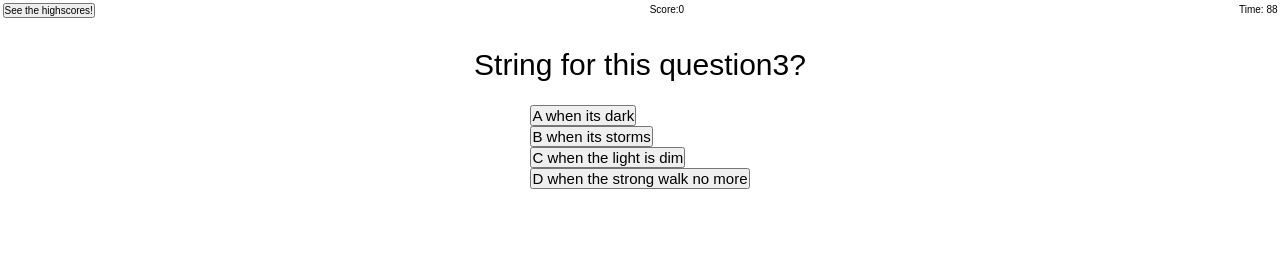
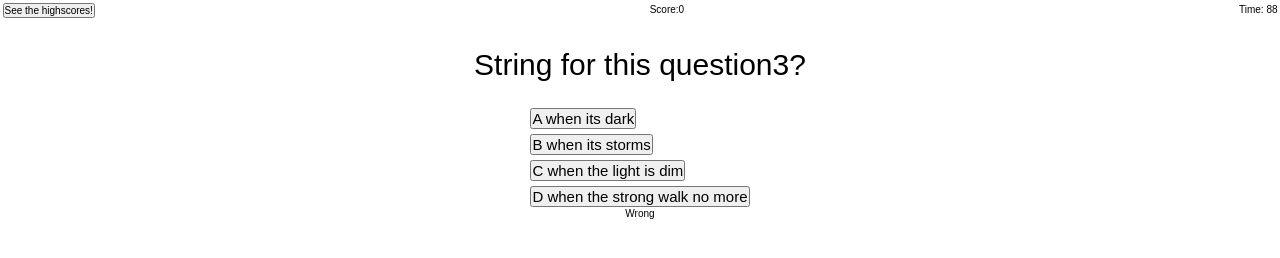
Before and after one commit to cwen13/Quizer, a plain HTML site: page index.html in a window 1280 px wide. Both pictures are taken after a click on the button "Yes, I do.". Drawn offline with Linux system fonts and the light colour scheme.

Commit message:
working on game play

```diff
--- a/assets/css/style.css
+++ b/assets/css/style.css
@@ -32,6 +32,10 @@ a {
 
 .timer {
   visibility: hidden;
+}
+
+.button {
+  margin: 0.25rem;
 }
 
 #question {
--- a/assets/script.js
+++ b/assets/script.js
@@ -70,46 +70,56 @@ function startScreen() {
 function checkAnswer(guess,qID) {
   isCorrect = (guess === qID) ? true : false;
   console.log("Pick is: " + isCorrect);
-  return;
+  return isCorrect;
 }
 let getPick = function pick(event) {
-  console.log(event.currentTarget.textContent.charAt(0));
+  pick = event.currentTarget.textContent.charAt(0);
+  console.log(pick);
   return event.currentTarget.textContent.charAt(0);
 }
-function buildQandA (questionID, setUp) {
-  let Question = QnAs["questions"][questionID];
-  questionEl.textContent = Question["question"];
 
-  for (let i=1; i<buttonEls.length; i++) {
-    if (setUp) {
-      buttonEls[i].setAttribute("style", "visibility: visible;");
-      buttonEls[i].addEventListener("click", getPick);
-    }
-    for (let j=1; j<buttonEls.length; j++) {
-      let Answers = Question["Answers"];
-      buttonEls[j].textContent = Answers[j-1];
-    }
-  }
+function showResult(result) {
+  // show if it was correct/wrong
+  resultEl.textContent = result? "Correct" : "Wrong";
+  // add solid overline to display
+  resultEl.setAttribute("style", "text-decoration: overline;");
+  resultEl.setAttribute("style", "text-decoration-style: solid;");
+  resultEl.setAttribute("style", "text-decoration-thickness: 0.5rem;");
+  resultEl.setAttribute("style", "font-size: 2rem;");
+  resultEl.setAttribute("style", "align-content: start;");
   return;
 }
 
 function playTheGame(QnAs) {
   for (let i=0; i<QnAs["questions"].length; i++) {
-    // if firt time going to quesiton inser event listener
+    let Question = QnAs["questions"][i];
+    questionEl.textContent = Question["question"];
     if (i===0) {
-      checkAnswer(buildQandA(i, true), QnAs["questions"][i]["Answer"]);
-    } else {
-      checkAnswer(buildQandA(i, false), QnAs["questions"][i]["Answer"]);
+      for (let j=1; j<buttonEls.length; j++){
+	buttonEls[j].setAttribute("style", "visibility: visible;");
+	buttonEls[j].addEventListener("click", getPick);
+      }
     }
+    /* need to do the follwoing
+     * update question and populate buttons with answers
+     * check that answer
+     * show results in the bottom */
+    for (let j=1; j<buttonEls.length; j++) {
+      let Answers = Question["Answers"];
+      // populate answer buttons
+      buttonEls[j].textContent = Answers[j-1];
+    }
+    // check the guess and show resutls
+    showResult(checkAnswer(pick, i));
   }
 }
+
 
 function startTheGame() {
   // remove the two functions added in the start screen
   buttonEls[1].removeEventListener("click", start);
   buttonEls[2].removeEventListener("click", end);
-
-  // unhide timer, highScore button and score
+  // unhide timer, highScore button and score(highScoreEl)
   timerEl.setAttribute("style", "visibility: visible;");
   highScoresEl.setAttribute("style", "visibility: visible;");
   highScoreEl.setAttribute("style", "visibility: visible;");
```
